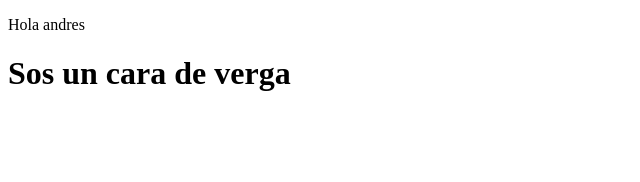
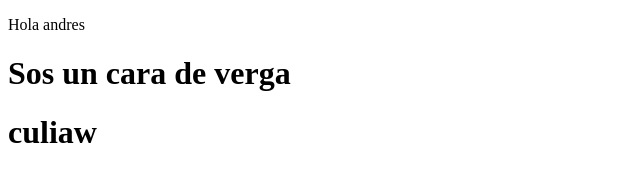
Before and after one commit to llsf1/Andres, a plain HTML site: page index.html in a window 1280 px wide. Shown: the whole page, without its empty margins (0-640 px from the left). Drawn offline with Linux system fonts and the light colour scheme.

Commit message:
3er commit del repo

```diff
--- a/index.html
+++ b/index.html
@@ -9,5 +9,6 @@
     <p>Hola andres</p>
 
     <h1>Sos un cara de verga</h1>
+    <h1>culiaw</h1>
 </body>
 </html>
```
